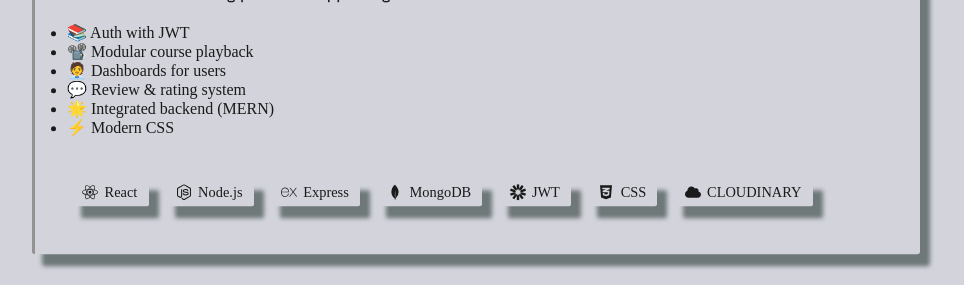
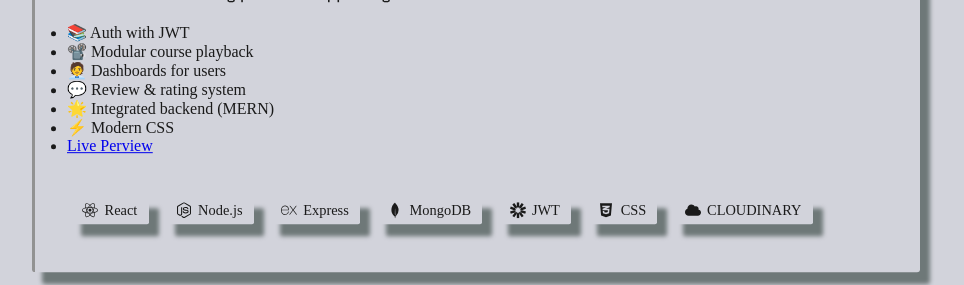
Before and after one commit to DaviiDKumar/Portfolio-David, a React (Vite) app: page / in a window 1280 px wide. Shown: the part 9820-10105 px from the top of the page, without its empty margins (312-1276 px from the left). Built offline with nearby package versions, Linux system fonts and the light colour scheme; a web font is replaced by a local one.

Commit message:
Update with env setup

```diff
--- a/src/Components/Project.jsx
+++ b/src/Components/Project.jsx
@@ -120,6 +120,7 @@ function Projects() {
               <li>💬 Review & rating system</li>
               <li>🌟 Integrated backend (MERN)</li>
               <li>⚡ Modern CSS</li>
+              <li><a href="https://udem-y-clone.vercel.app/" >Live Perview</a></li>
             </ul>
             <div className="tech-used">
               {renderTech(["React", "Node.js", "Express", "MongoDB", "JWT", "CSS", "CLOUDINARY"])}
```
